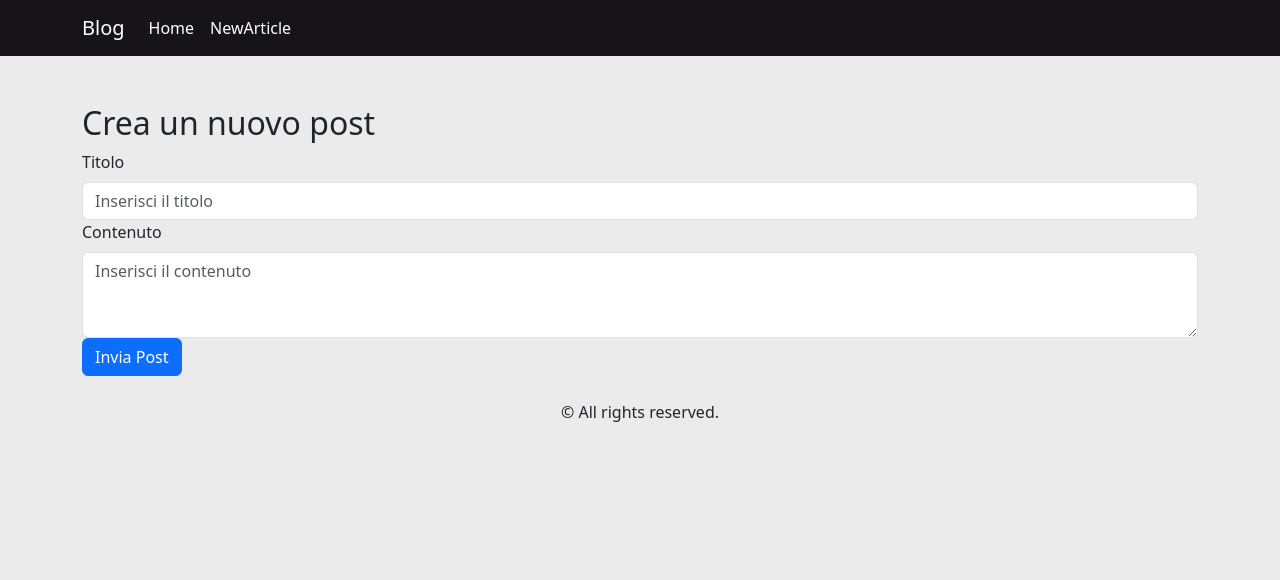
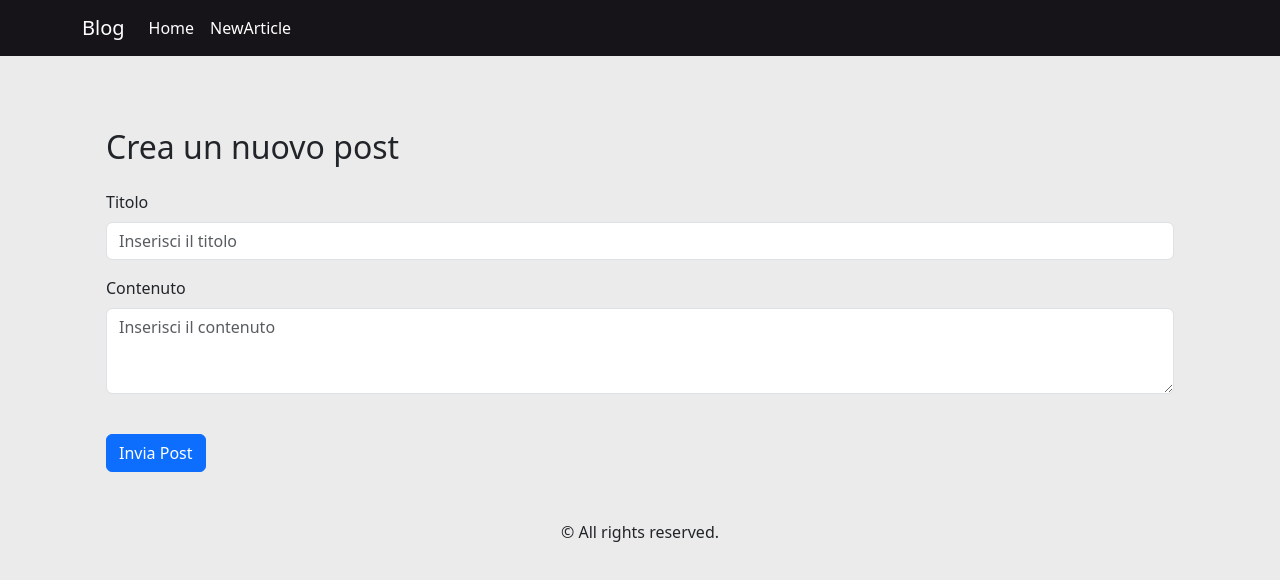
Before and after one commit to marco9727/api-wp, a React (Create React App) app: page /NewArticle in a window 1280 px wide. Shown: the top 580 px of the page. Built offline with nearby package versions, Linux system fonts and the light colour scheme.

Commit message:
commit modifica

```diff
--- a/src/App.css
+++ b/src/App.css
@@ -43,6 +43,10 @@
 
 body {
   background-color: rgb(235, 235, 235);
+}
+
+.toggle {
+  background-color: #f9f9f9;
 }
 
 .home-container {
--- a/src/components/FormNewArticle.jsx
+++ b/src/components/FormNewArticle.jsx
@@ -43,26 +43,21 @@ const NewArticle = () => {
   };
 
   return (
-    <div>
-      <h2>Crea un nuovo post</h2>
+    <div className="p-4">
+      <h2 className="mb-4">Crea un nuovo post</h2>
       <Form onSubmit={handleSubmit}>
-        <Form.Group controlId="formTitle">
+        <Form.Group controlId="formTitle" className="mb-3">
           <Form.Label>Titolo</Form.Label>
           <Form.Control
             type="text"
             required
             placeholder="Inserisci il titolo"
             value={form.title}
-            onChange={(e) => {
-              setForm({
-                ...form,
-                title: e.target.value,
-              });
-            }}
+            onChange={(e) => setForm({ ...form, title: e.target.value })}
           />
         </Form.Group>
 
-        <Form.Group controlId="formContent">
+        <Form.Group controlId="formContent" className="mb-3">
           <Form.Label>Contenuto</Form.Label>
           <Form.Control
             as="textarea"
@@ -70,16 +65,11 @@ const NewArticle = () => {
             placeholder="Inserisci il contenuto"
             required
             value={form.content}
-            onChange={(e) => {
-              setForm({
-                ...form,
-                content: e.target.value,
-              });
-            }}
+            onChange={(e) => setForm({ ...form, content: e.target.value })}
           />
         </Form.Group>
 
-        <Button variant="primary" type="submit">
+        <Button variant="primary" type="submit" className="mt-4">
           Invia Post
         </Button>
       </Form>
--- a/src/components/Navbar.jsx
+++ b/src/components/Navbar.jsx
@@ -1,7 +1,6 @@
 import Container from "react-bootstrap/Container";
 import Nav from "react-bootstrap/Nav";
 import Navbar from "react-bootstrap/Navbar";
-import NavDropdown from "react-bootstrap/NavDropdown";
 
 function MyNavbar() {
   return (
@@ -10,7 +9,7 @@ function MyNavbar() {
         <Navbar.Brand href="#" className="text-white">
           Blog
         </Navbar.Brand>
-        <Navbar.Toggle aria-controls="basic-navbar-nav" />
+        <Navbar.Toggle aria-controls="basic-navbar-nav" className="toggle" />
         <Navbar.Collapse id="basic-navbar-nav">
           <Nav className="me-auto">
             <Nav.Link href="/" className="text-white">
```
